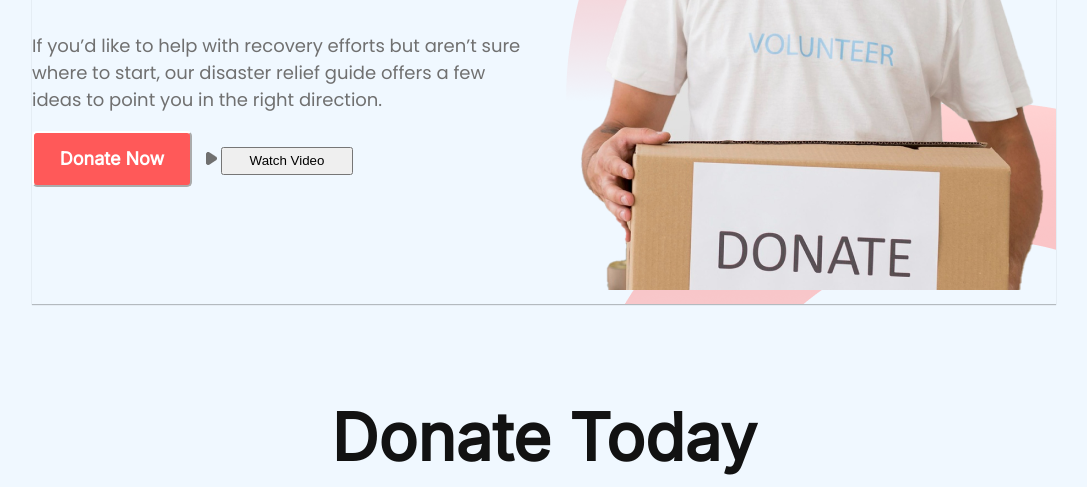
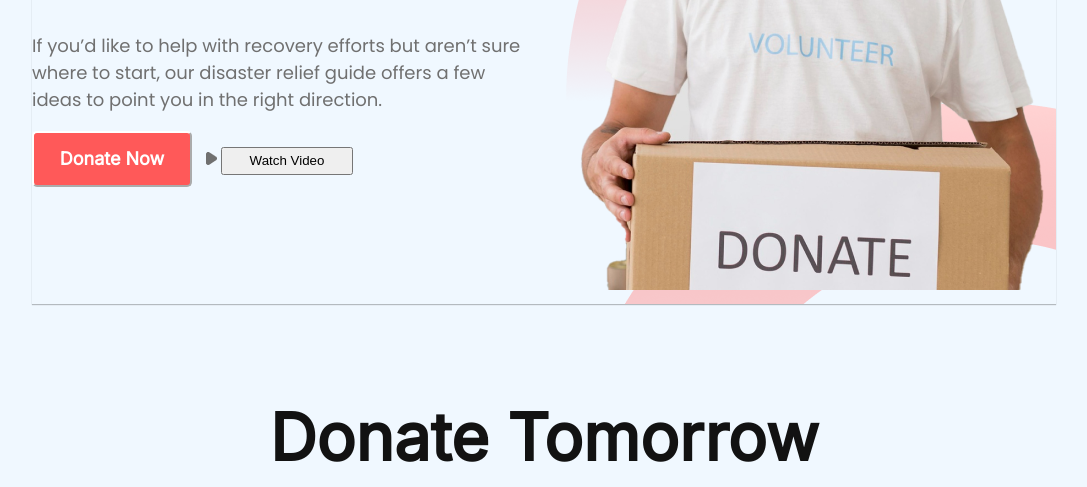
Before and after one commit to shahriarshimul/assignment001, a plain HTML site: page index.html in a window 1280 px wide. Shown: the part 313-800 px from the top of the page, without its empty margins (96-1183 px from the left). Drawn offline with Linux system fonts and the light colour scheme; files whose address does not match are found by name.

Commit message:
recreate git

```diff
--- a/index.html
+++ b/index.html
@@ -33,7 +33,7 @@
 
     <section class="four">
         <div class="five">
-            <h1 id="six">Donate Today</h1>
+            <h1 id="six">Donate Tomorrow</h1>
             <p id="seven"> Please Donate here.</p>
             <div class="eight">
                 <h4 class="point">100tk</h4>
```
